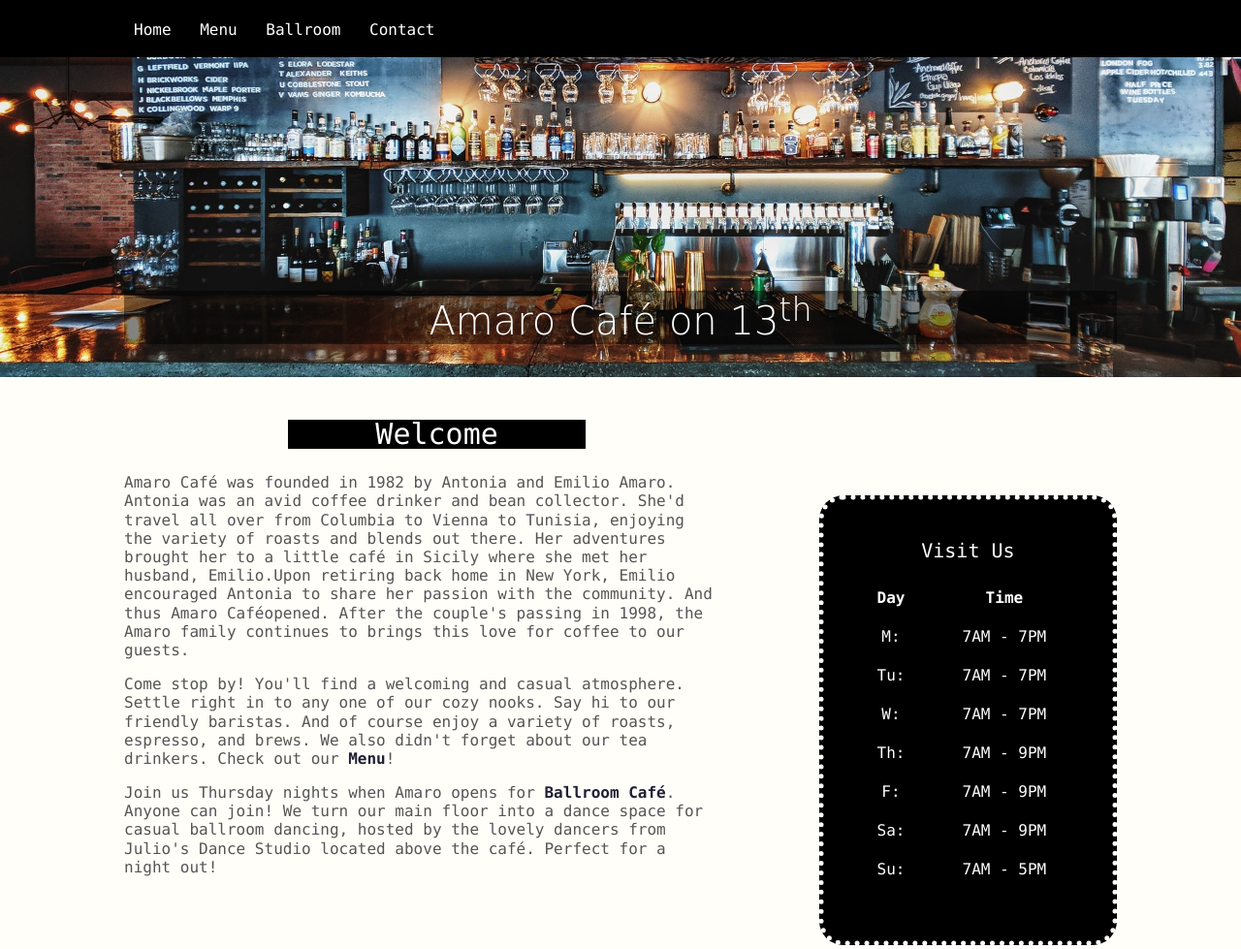
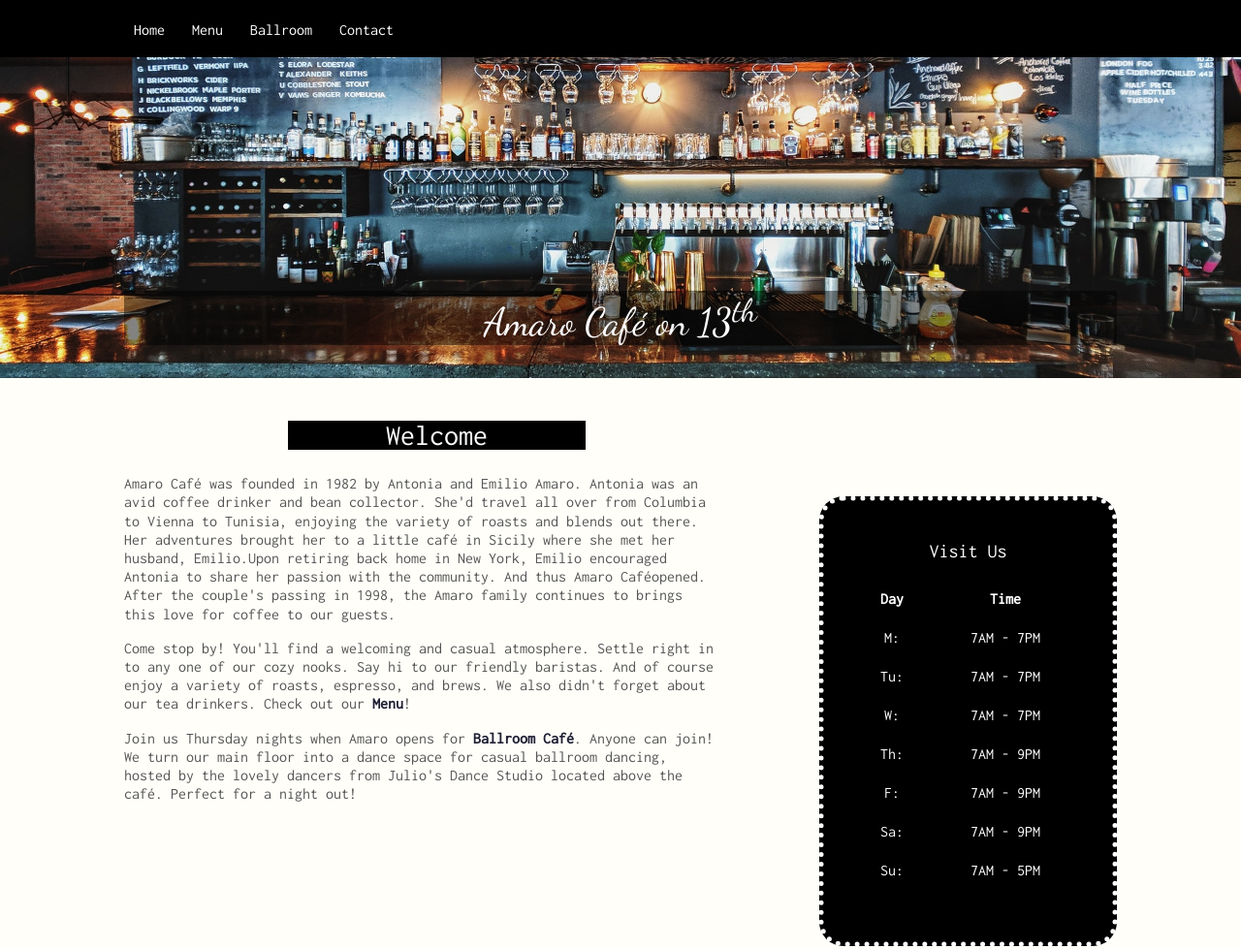
Before and after one commit to atrinh1996/AmaroCafe, a plain HTML site: page index.html in a window 1280 px wide. Shown: the top 979 px of the page at 97% size. Drawn offline with Linux system fonts and the light colour scheme.

Commit message:
Update style.css

```diff
--- a/css/style.css
+++ b/css/style.css
@@ -5,7 +5,7 @@
 body{
     background-color:#fffef9;
     color:#555555;
-    font-family: "Consolas", 'Courier New', Courier, monospace;
+    font-family: 'Inconsolata', monospace;
     font-size:16px;
     line-height:1.0;
     margin:0;
@@ -81,7 +81,7 @@ a:hover{
 #showcase h1{
     color:white;
     font-size:30px;
-    font-family: "Lucida Calligraphy", cursive;
+    font-family: 'Dancing Script', cursive;
     font-weight: lighter;
     line-height: 1.2;
     margin-top: 300px;
```
